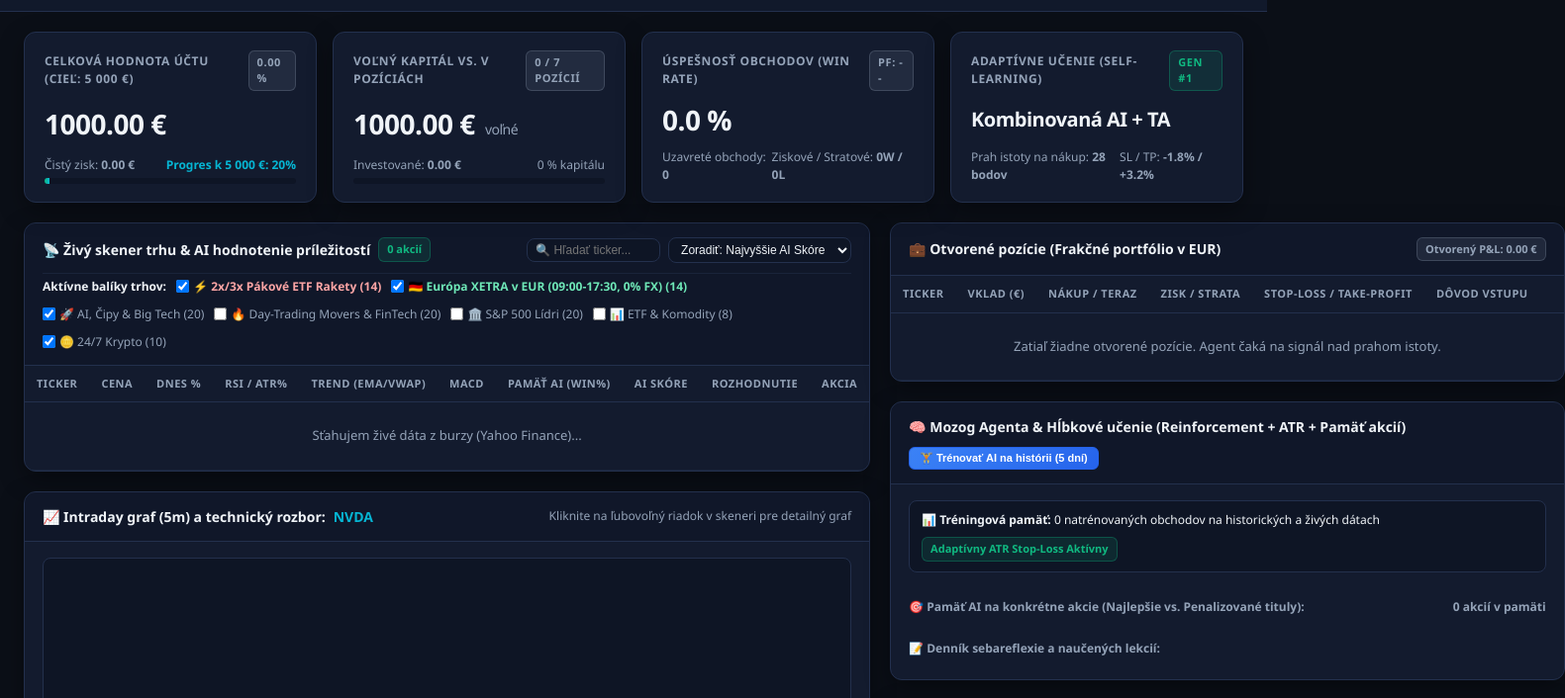
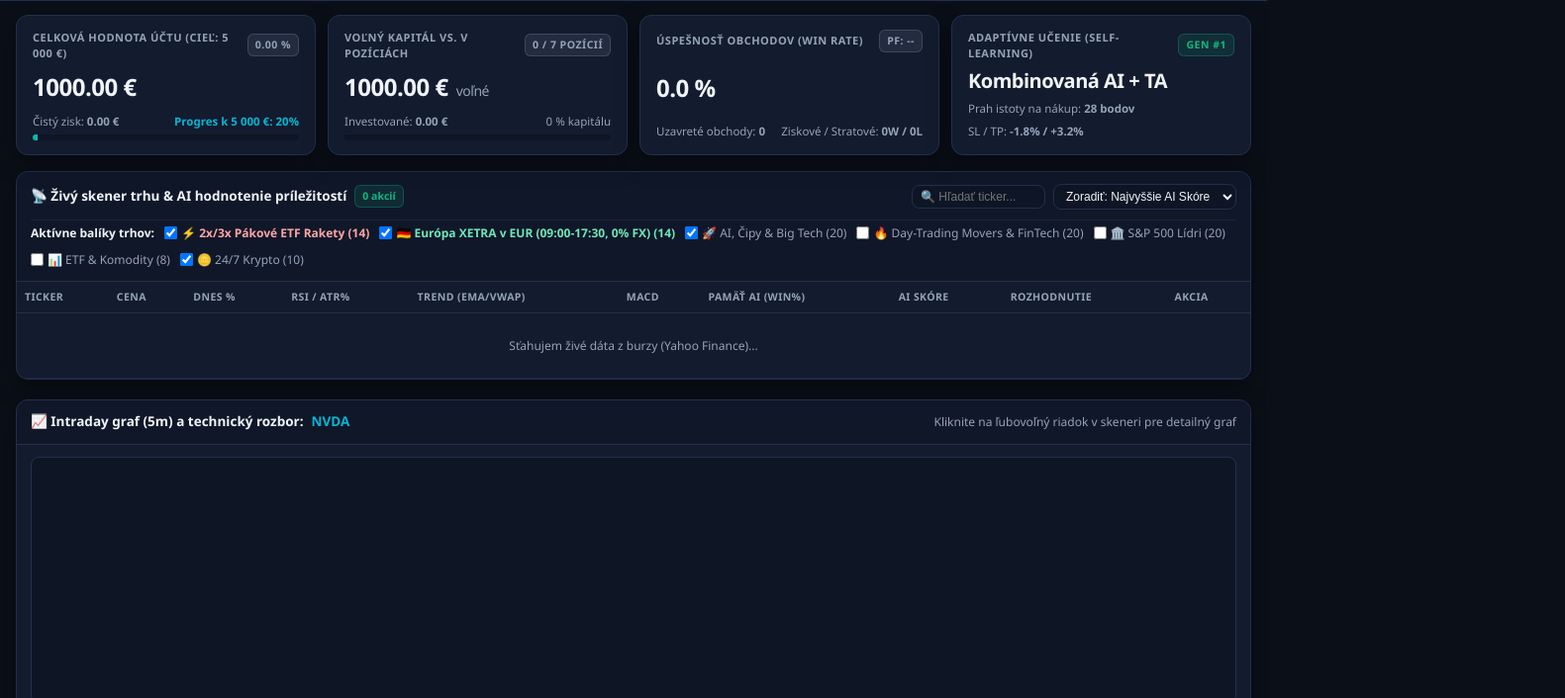
Before and after one commit to Matt9117/autonomny-ai-burzovy-agent, a website: page index.html in a window 1280 px wide. Shown: the part 152-858 px from the top of the page at 99% size, 1581 px wide, since content can reach past the window. Drawn offline with Linux system fonts and the light colour scheme; no server answers.

Commit message:
Deploy Hybrid V13

```diff
--- a/styles.css
+++ b/styles.css
@@ -30,8 +30,8 @@ body {
     font-family: 'Segoe UI', -apple-system, BlinkMacSystemFont, Roboto, Helvetica, Arial, sans-serif;
     background-color: var(--bg-main);
     color: var(--text-primary);
-    line-height: 1.5;
-    overflow-x: hidden;
+    line-height: 1.45;
+    overflow-x: auto;
 }
 
 /* Header */
@@ -39,7 +39,7 @@ body {
     display: flex;
     justify-content: space-between;
     align-items: center;
-    padding: 14px 24px;
+    padding: 10px 16px;
     background: rgba(19, 27, 46, 0.92);
     backdrop-filter: blur(10px);
     border-bottom: 1px solid var(--border-color);
@@ -47,7 +47,8 @@ body {
     top: 0;
     z-index: 100;
     flex-wrap: wrap;
-    gap: 12px;
+    gap: 10px;
+    max-width: 100vw;
 }
 
 .brand {
@@ -180,69 +181,87 @@ body {
 
 /* Layout Container */
 .container {
-    max-width: 1600px;
+    width: 100%;
+    max-width: 100%;
     margin: 0 auto;
-    padding: 20px 24px;
+    padding: 14px 16px;
     display: flex;
     flex-direction: column;
-    gap: 20px;
+    gap: 16px;
 }
 
 /* KPI Row */
 .kpi-grid {
     display: grid;
-    grid-template-columns: repeat(auto-fit, minmax(260px, 1fr));
-    gap: 16px;
+    grid-template-columns: repeat(4, minmax(0, 1fr));
+    gap: 12px;
+}
+
+@media (max-width: 1150px) {
+    .kpi-grid {
+        grid-template-columns: repeat(2, minmax(0, 1fr));
+    }
+}
+
+@media (max-width: 640px) {
+    .kpi-grid {
+        grid-template-columns: 1fr;
+    }
 }
 
 .kpi-card {
     background: var(--bg-card);
     border: 1px solid var(--border-color);
     border-radius: var(--radius);
-    padding: 18px 20px;
+    padding: 14px 16px;
     box-shadow: var(--shadow);
     display: flex;
     flex-direction: column;
     justify-content: space-between;
-    gap: 8px;
+    gap: 6px;
     position: relative;
     overflow: hidden;
+    min-width: 0;
 }
 
 .kpi-label {
-    font-size: 12px;
+    font-size: 11px;
     text-transform: uppercase;
-    letter-spacing: 0.6px;
+    letter-spacing: 0.5px;
     color: var(--text-secondary);
     font-weight: 600;
     display: flex;
     justify-content: space-between;
     align-items: center;
+    gap: 6px;
 }
 
 .kpi-value {
-    font-size: 28px;
+    font-size: 24px;
     font-weight: 800;
     letter-spacing: -0.5px;
     display: flex;
     align-items: baseline;
-    gap: 10px;
+    gap: 8px;
 }
 
 .kpi-sub {
-    font-size: 12px;
+    font-size: 11.5px;
     color: var(--text-secondary);
     display: flex;
     justify-content: space-between;
     align-items: center;
+    gap: 6px;
+    flex-wrap: wrap;
 }
 
 .badge {
-    padding: 3px 8px;
+    padding: 3px 7px;
     border-radius: 6px;
-    font-size: 11px;
+    font-size: 10.5px;
     font-weight: 700;
     display: inline-block;
+    white-space: nowrap;
 }
 
 .badge-profit {
@@ -285,16 +304,23 @@ body {
     transition: width 0.4s ease;
 }
 
-/* Main Grid */
+/* Main Grid - minmax(0, ...) prevents wide tables from pushing the right column off-screen! */
 .main-grid {
     display: grid;
-    grid-template-columns: 1.35fr 1fr;
-    gap: 20px;
+    grid-template-columns: minmax(0, 1.15fr) minmax(0, 1fr);
+    gap: 14px;
+    width: 100%;
 }
 
-@media (max-width: 1200px) {
+.main-grid > *,
+.bottom-grid > * {
+    min-width: 0;
+    max-width: 100%;
+}
+
+@media (max-width: 1280px) {
     .main-grid {
-        grid-template-columns: 1fr;
+        grid-template-columns: minmax(0, 1fr);
     }
 }
 
@@ -306,21 +332,23 @@ body {
     display: flex;
     flex-direction: column;
     overflow: hidden;
+    min-width: 0;
+    max-width: 100%;
 }
 
 .card-header {
-    padding: 14px 18px;
+    padding: 12px 14px;
     border-bottom: 1px solid var(--border-color);
     display: flex;
     justify-content: space-between;
     align-items: center;
     background: rgba(14, 21, 37, 0.5);
-    gap: 10px;
+    gap: 8px;
     flex-wrap: wrap;
 }
 
 .card-title {
-    font-size: 14px;
+    font-size: 13.5px;
     font-weight: 700;
     display: flex;
     align-items: center;
@@ -328,35 +356,38 @@ body {
 }
 
 .card-body {
-    padding: 16px 18px;
+    padding: 12px 14px;
     flex: 1;
+    min-width: 0;
 }
 
 /* Tables */
 .table-wrap {
+    width: 100%;
+    max-width: 100%;
     overflow-x: auto;
 }
 
 table {
     width: 100%;
     border-collapse: collapse;
-    font-size: 13px;
+    font-size: 12px;
 }
 
 th {
     text-align: left;
-    padding: 10px 12px;
+    padding: 8px 8px;
     color: var(--text-secondary);
     font-weight: 600;
-    font-size: 11px;
+    font-size: 10.5px;
     text-transform: uppercase;
-    letter-spacing: 0.5px;
+    letter-spacing: 0.4px;
     border-bottom: 1px solid var(--border-color);
     white-space: nowrap;
 }
 
 td {
-    padding: 10px 12px;
+    padding: 7px 8px;
     border-bottom: 1px solid rgba(35, 48, 77, 0.5);
     white-space: nowrap;
 }
@@ -426,9 +457,9 @@ canvas#priceChart {
 /* Learning Weights Grid */
 .weights-grid {
     display: grid;
-    grid-template-columns: repeat(auto-fit, minmax(180px, 1fr));
-    gap: 12px;
-    margin-bottom: 14px;
+    grid-template-columns: repeat(auto-fit, minmax(145px, 1fr));
+    gap: 10px;
+    margin-bottom: 12px;
 }
 
 .weight-item {
@@ -436,6 +467,7 @@ canvas#priceChart {
     border: 1px solid var(--border-color);
     border-radius: 8px;
     padding: 10px 12px;
+    min-width: 0;
 }
 
 .weight-header {
@@ -454,13 +486,14 @@ canvas#priceChart {
 /* Bottom Grid */
 .bottom-grid {
     display: grid;
-    grid-template-columns: 1fr 1.2fr;
-    gap: 20px;
+    grid-template-columns: minmax(0, 1fr) minmax(0, 1.15fr);
+    gap: 14px;
+    width: 100%;
 }
 
-@media (max-width: 1100px) {
+@media (max-width: 1280px) {
     .bottom-grid {
-        grid-template-columns: 1fr;
+        grid-template-columns: minmax(0, 1fr);
     }
 }
 
```
